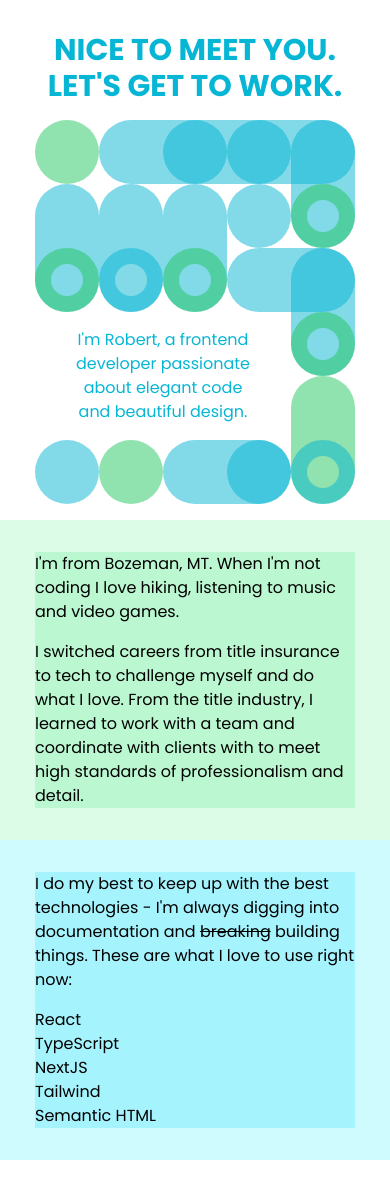
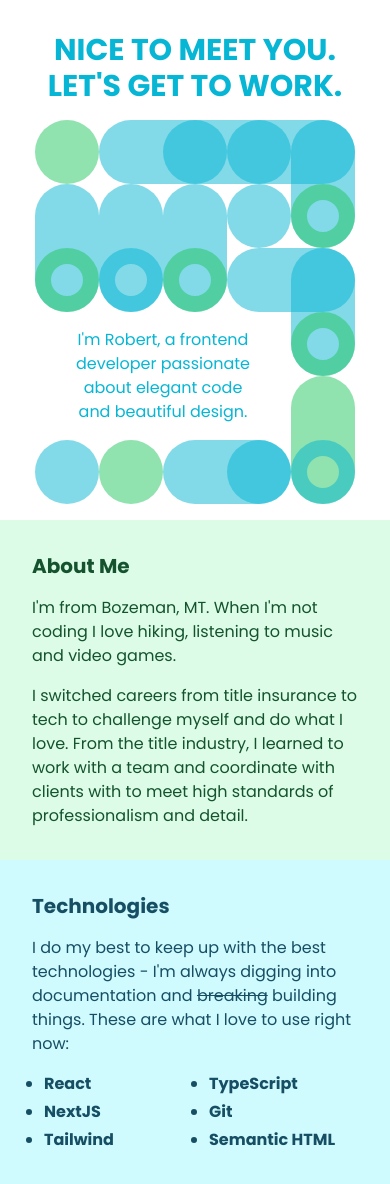
Before and after one commit to robertmcabee/personal-website, a Next.js app: page / in a window 390 px wide. Before the commit the page ends 1160 px from the top, so only its background shows below. Built offline with nearby package versions, Linux system fonts and the light colour scheme.

Commit message:
misc. css

```diff
--- a/components/About.tsx
+++ b/components/About.tsx
@@ -1,8 +1,10 @@
 function About() {
   return (
     <div className="py-8 px-4 bg-green-100 flex justify-center">
-      <div className="w-80 bg-green-200">
-        <p className="">
+      <div className="px-4 sm:max-w-lg text-green-900">
+        <h2 className="text-xl font-bold">About Me</h2>
+
+        <p className="pt-4">
           I&#39;m from Bozeman, MT. When I&#39;m not coding I love hiking,
           listening to music and video games.
         </p>
--- a/components/Header.tsx
+++ b/components/Header.tsx
@@ -9,9 +9,12 @@ function Header() {
       data-theme="default"
       className="bg-base py-8 px-4 text-secondary500"
     >
-      <h1 className="uppercase text-3xl font-bold text-center">
-        Nice to meet you. <br /> Let&#39;s get to work.
-      </h1>
+      <h2 className="uppercase text-3xl font-bold text-center">
+        Nice to meet you.
+      </h2>
+      <h2 className="uppercase text-3xl font-bold text-center">
+        Let&#39;s get to work.
+      </h2>
       <div className="flex pt-4 w-full justify-center gap-4 animate-fadein h-96">
         <Grid rows={5} cols={6} imbedParagraph={true} />
       </div>
--- /dev/null
+++ b/components/Projects.tsx
@@ -0,0 +1,16 @@
+function Projects() {
+  return (
+    <div className="py-8 px-4 bg-green-100 flex justify-center">
+      <div className="w-80 text-green-900">
+        <h2 className="text-xl font-bold">Projects</h2>
+
+        <p className="pt-4">
+          These are a few of my past projects. More projects and additional
+          information can be found at my Github profile, if you&#39;re curious.
+        </p>
+      </div>
+    </div>
+  );
+}
+
+export default Projects;
--- a/components/Skills.tsx
+++ b/components/Skills.tsx
@@ -1,20 +1,23 @@
 function Skills() {
   return (
-    <div className="py-8 px-4 bg-cyan-100 flex justify-center">
-      <div className="w-80 bg-cyan-200">
-        <p className="">
+    <div className="py-8 px-4 bg-cyan-100 text-cyan-900 flex justify-center">
+      <div className="px-4 sm:max-w-lg text-cyan-900">
+        <h2 className="text-xl font-bold">Technologies</h2>
+
+        <p className="pt-4">
           I do my best to keep up with the best technologies - I&#39;m always
           digging into documentation and{" "}
           <span className="line-through">breaking</span> building things. These
           are what I love to use right now:
         </p>
 
-        <ul className="pt-4">
-          <li>React</li>
-          <li>TypeScript</li>
-          <li>NextJS</li>
-          <li>Tailwind</li>
-          <li>Semantic HTML</li>
+        <ul className="pt-4 grid grid-cols-2 font-bold gap-1">
+          <li className="list-disc ml-3">React</li>
+          <li className="list-disc ml-3">TypeScript</li>
+          <li className="list-disc ml-3">NextJS</li>
+          <li className="list-disc ml-3">Git</li>
+          <li className="list-disc ml-3">Tailwind</li>
+          <li className="list-disc ml-3">Semantic HTML</li>
         </ul>
       </div>
     </div>
--- a/pages/index.tsx
+++ b/pages/index.tsx
@@ -12,7 +12,7 @@ const Home = () => {
         <link rel="icon" href="/favicon.ico" />
       </Head>
       <Header />
-      <main>
+      <main className="md:flex justify-center">
         <About />
         <Skills />
       </main>
```
